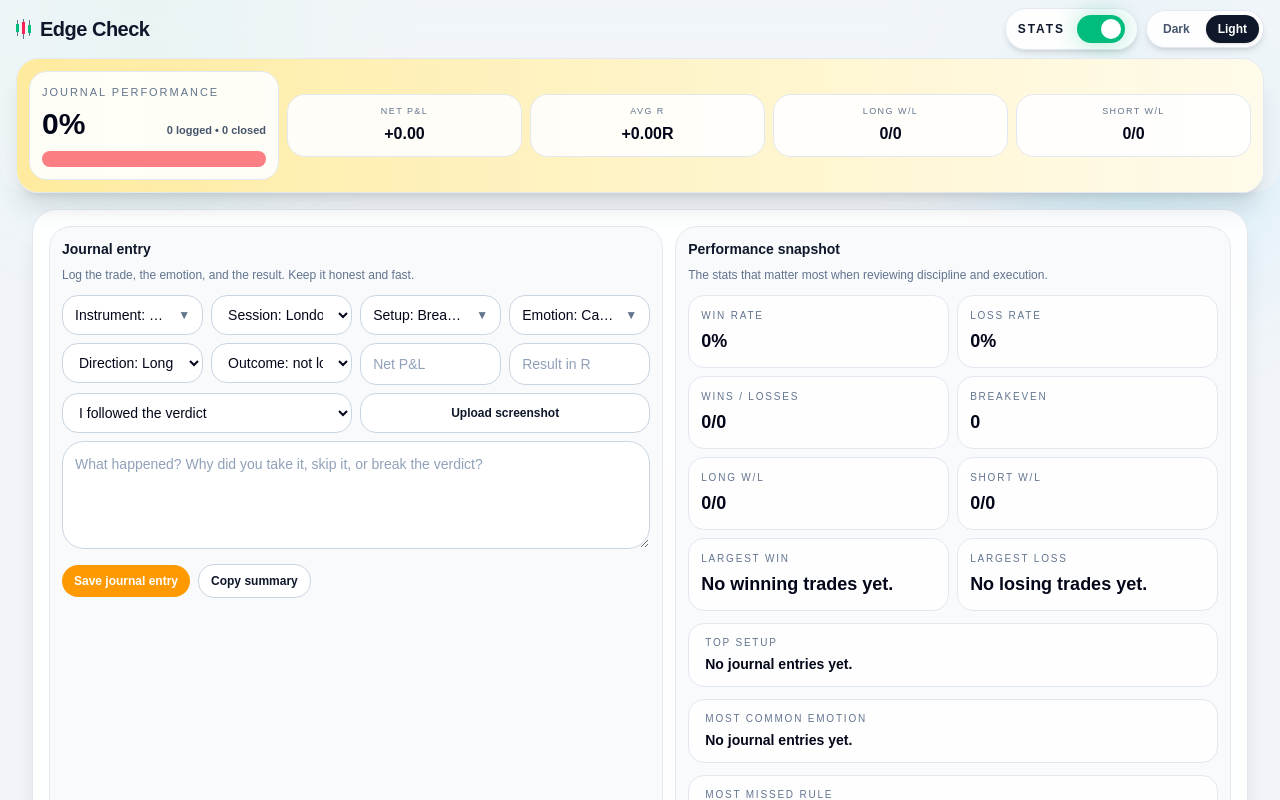
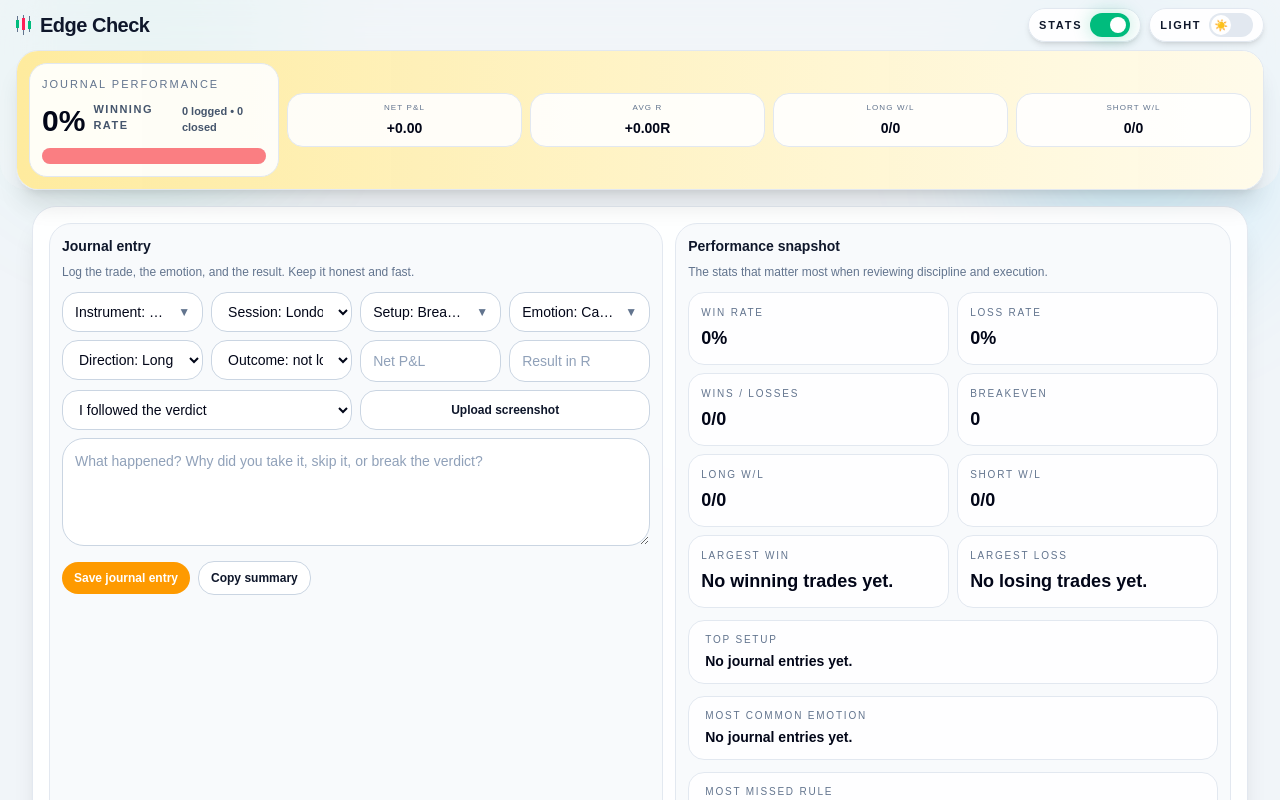
Before and after one commit to Johny-88/Trade-Meter, a Next.js app: page / in a window 1280 px wide. Both pictures are taken after a click on the button "Turn stats mode on". Shown: the top 800 px of the page. Built offline with nearby package versions, Linux system fonts and the light colour scheme.

Commit message:
Update page.tsx

```diff
--- a/app/page.tsx
+++ b/app/page.tsx
@@ -2036,21 +2036,21 @@ ${emotionWarning}`
 
           <div className="flex items-center gap-2">
             <div
-              className={`inline-flex items-center gap-3 rounded-full px-3 py-1.5 ${
+              className={`inline-flex items-center gap-2 rounded-full px-2.5 py-1 ${
                 theme === 'light'
                   ? 'border border-slate-200 bg-white/90 shadow-md'
                   : 'border border-white/10 bg-slate-950/88 shadow-xl'
               }`}
             >
-              <span className={`text-xs font-semibold uppercase tracking-[0.16em] ${theme === 'light' ? 'text-slate-900' : 'text-white'}`}>
+              <span className={`text-[11px] font-semibold uppercase tracking-[0.16em] ${theme === 'light' ? 'text-slate-900' : 'text-white'}`}>
                 Stats
               </span>
               <button
                 type="button"
                 onClick={() => setMode((prev) => (prev === 'stats' ? 'standard' : 'stats'))}
-                className={`relative h-7 w-12 rounded-full transition ${
+                className={`relative h-6 w-10 rounded-full transition ${
                   mode === 'stats'
-                    ? 'bg-emerald-500 shadow-[0_0_24px_rgba(16,185,129,0.35)]'
+                    ? 'bg-emerald-500 shadow-[0_0_18px_rgba(16,185,129,0.30)]'
                     : theme === 'light'
                     ? 'bg-slate-300'
                     : 'bg-white/15'
@@ -2059,29 +2059,41 @@ ${emotionWarning}`
                 aria-label={mode === 'stats' ? 'Turn stats mode off' : 'Turn stats mode on'}
               >
                 <span
-                  className={`absolute top-1 h-5 w-5 rounded-full bg-white transition-all ${
-                    mode === 'stats' ? 'left-6' : 'left-1'
+                  className={`absolute top-1 h-4 w-4 rounded-full bg-white transition-all ${
+                    mode === 'stats' ? 'left-5' : 'left-1'
                   }`}
                 />
               </button>
             </div>
 
-            <div className={`inline-flex items-center gap-1 rounded-full p-1 ${ui.toggleShell}`}>
+            <div
+              className={`inline-flex items-center gap-2 rounded-full px-2.5 py-1 ${
+                theme === 'light'
+                  ? 'border border-slate-200 bg-white/90 shadow-md'
+                  : 'border border-white/10 bg-slate-950/88 shadow-xl'
+              }`}
+            >
+              <span className={`text-[11px] font-semibold uppercase tracking-[0.14em] ${theme === 'light' ? 'text-slate-900' : 'text-white'}`}>
+                {theme === 'dark' ? 'Dark' : 'Light'}
+              </span>
               <button
                 type="button"
-                onClick={() => setTheme('dark')}
-                className={`rounded-full px-3 py-1.5 text-xs font-semibold transition ${theme === 'dark' ? ui.toggleActive : ui.toggleInactive}`}
+                onClick={() => setTheme((prev) => (prev === 'dark' ? 'light' : 'dark'))}
+                className={`relative h-6 w-11 rounded-full transition ${
+                  theme === 'light' ? 'bg-slate-200' : 'bg-slate-800'
+                }`}
                 aria-pressed={theme === 'dark'}
+                aria-label={theme === 'dark' ? 'Switch to light theme' : 'Switch to dark theme'}
               >
-                Dark
-              </button>
-              <button
-                type="button"
-                onClick={() => setTheme('light')}
-                className={`rounded-full px-3 py-1.5 text-xs font-semibold transition ${theme === 'light' ? ui.toggleActive : ui.toggleInactive}`}
-                aria-pressed={theme === 'light'}
-              >
-                Light
+                <span
+                  className={`absolute top-[2px] flex h-5 w-5 items-center justify-center rounded-full text-[11px] transition-all ${
+                    theme === 'dark'
+                      ? 'left-[22px] bg-white text-slate-900'
+                      : 'left-[2px] bg-white text-amber-500'
+                  }`}
+                >
+                  {theme === 'dark' ? '🌙' : '☀️'}
+                </span>
               </button>
             </div>
           </div>
@@ -2156,7 +2168,12 @@ ${emotionWarning}`
                   </div>
 
                   <div className="mt-2 flex items-end justify-between gap-3">
-                    <div className="text-3xl font-black leading-none">{winRate}%</div>
+                    <div className="flex items-end gap-2">
+                      <div className="text-3xl font-black leading-none">{winRate}%</div>
+                      <div className={`pb-0.5 text-[11px] font-semibold uppercase tracking-[0.14em] ${ui.subtle}`}>
+                        Winning rate
+                      </div>
+                    </div>
                     <div className={`text-[10px] font-semibold md:text-[11px] ${ui.subtle}`}>
                       {totalReviewedTrades} logged • {closedTrades.length} closed
                     </div>
@@ -2183,9 +2200,9 @@ ${emotionWarning}`
                     ['Long W/L', `${longWins}/${longLosses}`],
                     ['Short W/L', `${shortWins}/${shortLosses}`],
                   ].map((item) => (
-                    <div key={item[0]} className={`rounded-[18px] border px-3 py-2.5 text-center ${ui.statBox}`}>
-                      <div className={`text-[9px] uppercase tracking-[0.16em] ${ui.muted}`}>{item[0]}</div>
-                      <div className="mt-1 text-sm font-bold md:text-base">{item[1]}</div>
+                    <div key={item[0]} className={`rounded-[16px] border px-2.5 py-2 text-center ${ui.statBox}`}>
+                      <div className={`text-[8px] uppercase tracking-[0.14em] ${ui.muted}`}>{item[0]}</div>
+                      <div className="mt-1 text-[13px] font-bold leading-5 md:text-sm">{item[1]}</div>
                     </div>
                   ))}
                 </div>
@@ -2435,10 +2452,6 @@ ${emotionWarning}`
                           </div>
 
                           <div className="flex gap-3 lg:flex-col lg:items-end">
-                            {entry.screenshotDataUrl ? (
-                              <img src={entry.screenshotDataUrl} alt="Journal screenshot" className="h-20 w-28 rounded-xl object-cover" />
-                            ) : null}
-
                             <div className="flex gap-2">
                               <button
                                 type="button"
```
